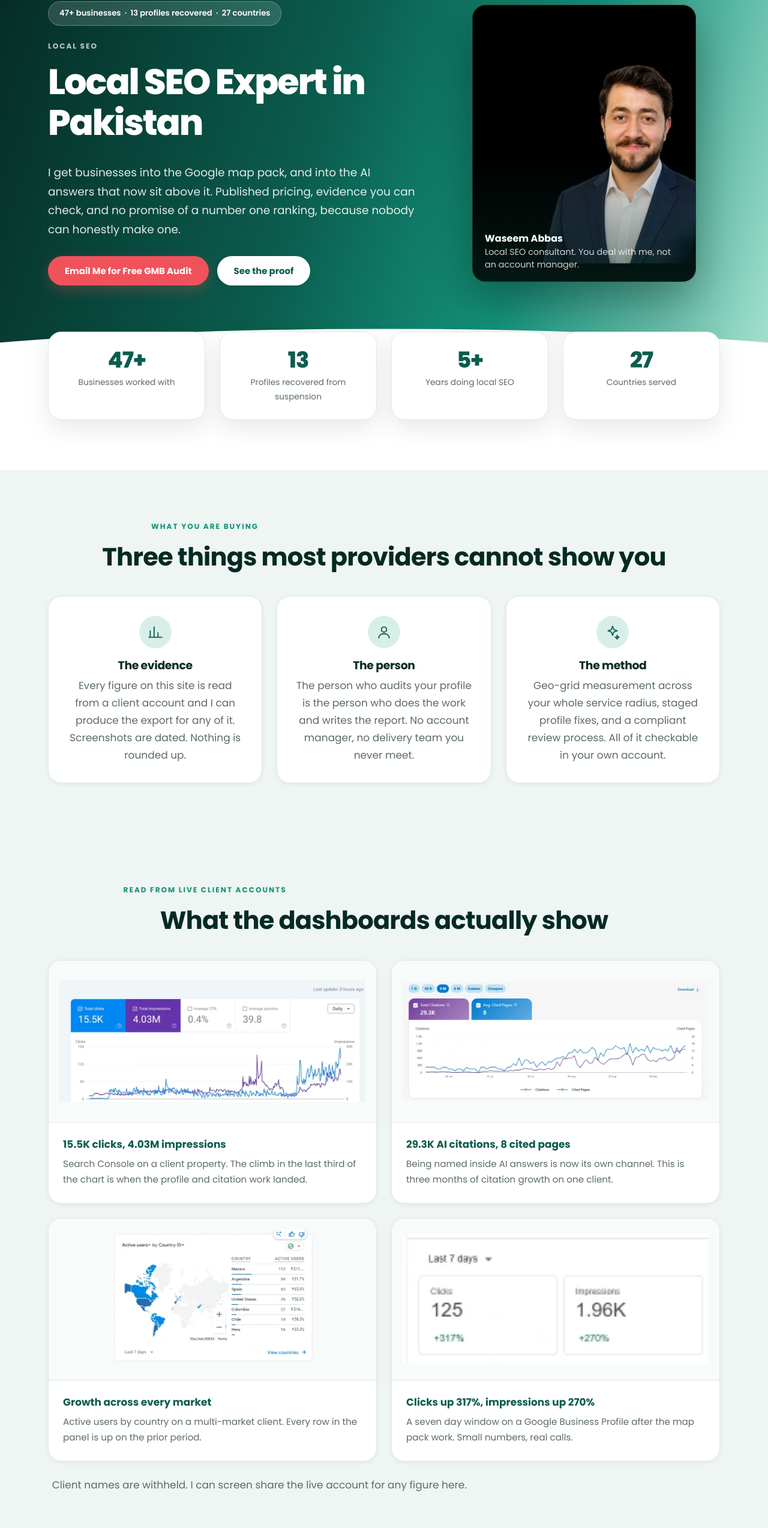
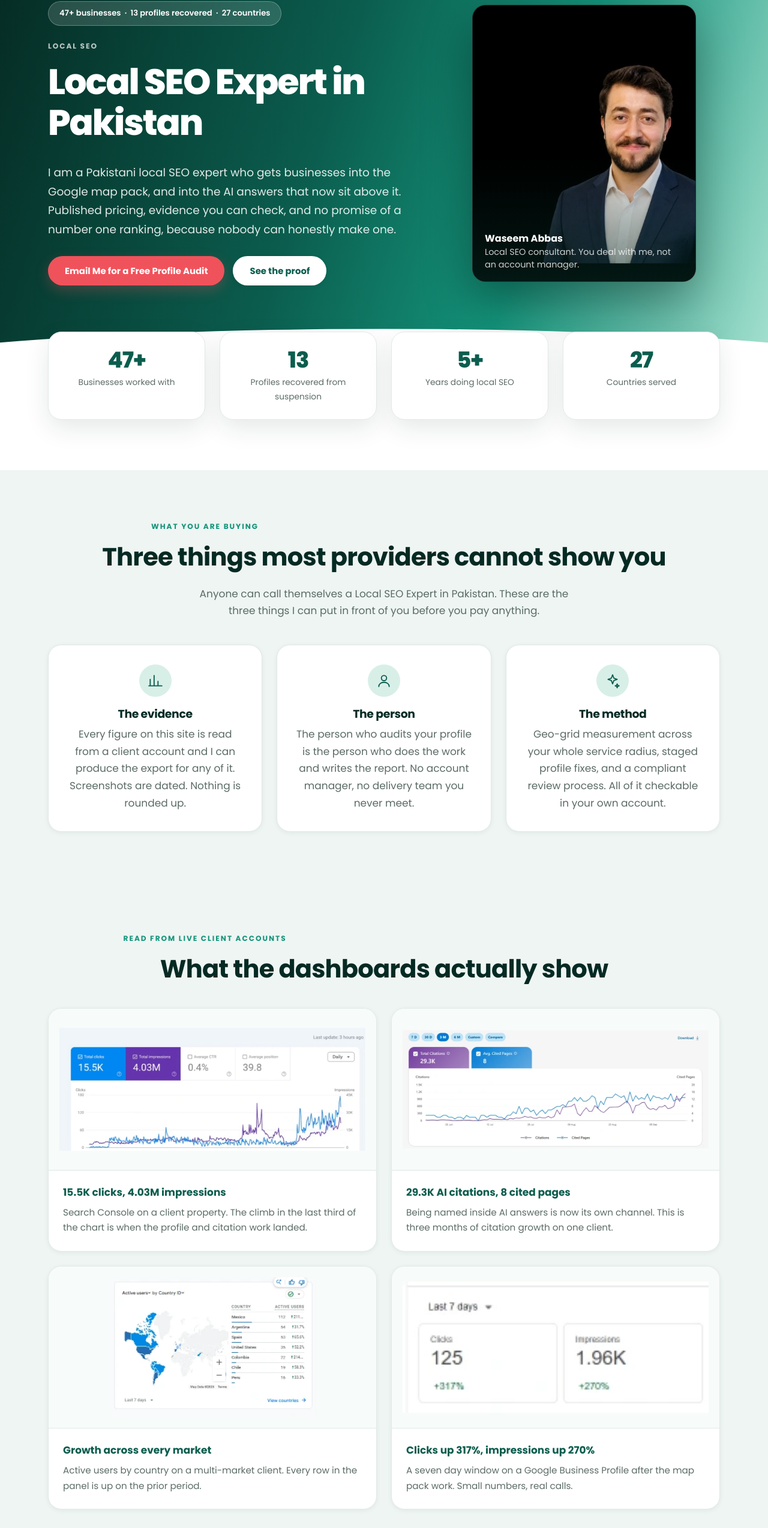
Before and after one commit to abbasid9276-spec/waseem-local-seo, a Next.js app: page / in a window 1280 px wide. Shown: the part 225-2773 px from the top of the page at 60% size. Built offline with nearby package versions, Linux system fonts and the light colour scheme.

Commit message:
Update page.js

```diff
--- a/app/page.js
+++ b/app/page.js
@@ -11,14 +11,14 @@ import {
 import { services } from "../lib/services";
 
 export const metadata = {
-  title: "Local SEO Expert in Pakistan | Map Pack & AI Search by Waseem Abbas",
+  title: "Local SEO Expert in Pakistan | Map Pack & AI Search by Waseem Ranker",
   description:
     "Local SEO consultant in Pakistan working with businesses and agencies in the UK, US, Gulf and Australia. Google Business Profile, map pack rankings, suspension recovery and AI Overview visibility. Published pricing, no guarantees.",
   alternates: { canonical: "/" },
   openGraph: {
     type: "website",
     url: site.url,
-    title: "Local SEO Expert in Pakistan | Waseem Abbas",
+    title: "Local SEO Expert in Pakistan | Waseem Ranker",
     description:
       "Map pack rankings, Google Business Profile recovery and AI search visibility. Published pricing. Evidence, not guarantees.",
     locale: "en_US",
@@ -155,7 +155,7 @@ export default function Home() {
     "https://mail.google.com/mail/?view=cm&fs=1&to=" +
     encodeURIComponent(site.email) +
     "&su=" +
-    encodeURIComponent("Free GMB Audit") +
+    encodeURIComponent("Free Google Business Profile Audit") +
     "&body=" +
     encodeURIComponent("Business name:\nCity:\nWebsite:\nWhat you want more of:\n");
 
@@ -185,13 +185,14 @@ export default function Home() {
               <p className="eyebrow">Local SEO</p>
               <h1>Local SEO Expert in Pakistan</h1>
               <p className="lede">
-                I get businesses into the Google map pack, and into the AI answers that now
-                sit above it. Published pricing, evidence you can check, and no promise of a
-                number one ranking, because nobody can honestly make one.
+                I am a Pakistani local SEO expert who gets businesses into the Google map
+                pack, and into the AI answers that now sit above it. Published pricing,
+                evidence you can check, and no promise of a number one ranking, because
+                nobody can honestly make one.
               </p>
               <div className="btn-row">
                 <a className="btn btn-primary" href={gmail} target="_blank" rel="noopener nofollow">
-                  Email Me for Free GMB Audit
+                  Email Me for a Free Profile Audit
                 </a>
                 <a className="btn btn-white" href="/portfolio">See the proof</a>
               </div>
@@ -226,6 +227,10 @@ export default function Home() {
             <div style={{ textAlign: "center", marginBottom: "2.6rem" }}>
               <p className="eyebrow">What you are buying</p>
               <h2>Three things most providers cannot show you</h2>
+              <p style={{ maxWidth: "62ch", margin: "0 auto" }}>
+                Anyone can call themselves a Local SEO Expert in Pakistan. These are the
+                three things I can put in front of you before you pay anything.
+              </p>
             </div>
             <div className="grid g3">
               <div className="card card-center">
@@ -302,7 +307,9 @@ export default function Home() {
               </figure>
             </div>
             <p className="note" style={{ textAlign: "center", marginTop: "1.6rem" }}>
-              Client names are withheld. I can screen share the live account for any figure here.
+              Client names are withheld. I can screen share the live account for any figure
+              here, which is the test worth applying to any Local SEO Expert in Pakistan you
+              are considering.
             </p>
           </div>
         </section>
@@ -313,12 +320,18 @@ export default function Home() {
             <div className="split">
               <div>
                 <p className="eyebrow">Differentiation</p>
-                <h2>The focus is on leads, not rankings</h2>
+                <h2>What a Local SEO Expert in Pakistan actually changes</h2>
                 <div className="rule" />
                 <p>
                   Rankings are a means. What a business owner actually needs is the phone
                   ringing with people inside the service area who are ready to buy. That is
                   what gets measured, and it is what the monthly report is built around.
+                </p>
+                <p>
+                  Most people searching for an SEO expert in Pakistan actually need local
+                  search work rather than blog volume: the profile, the map pack and the
+                  citations are what move enquiries. The advantage of hiring a
+                  local SEO specialist Pakistan side is the rate, not a compromise on the work.
                 </p>
                 <p>
                   If the geo-grid shows the revenue gap does not justify a retainer, I will
@@ -551,11 +564,11 @@ export default function Home() {
             <p style={{ fontSize: "1.1rem" }}>
               Send your business name and city. I will run a geo-grid check and a profile audit
               and tell you what is actually wrong, including if the answer is that you do not
-              need to hire anyone.
+              need to hire a Local SEO Expert in Pakistan at all.
             </p>
             <div className="btn-row">
               <a className="btn btn-primary" href={gmail} target="_blank" rel="noopener nofollow">
-                Email Me for Free GMB Audit
+                Email Me for a Free Profile Audit
               </a>
               <a className="btn btn-ghost" href={wa} rel="nofollow">Message me on WhatsApp</a>
             </div>
```
